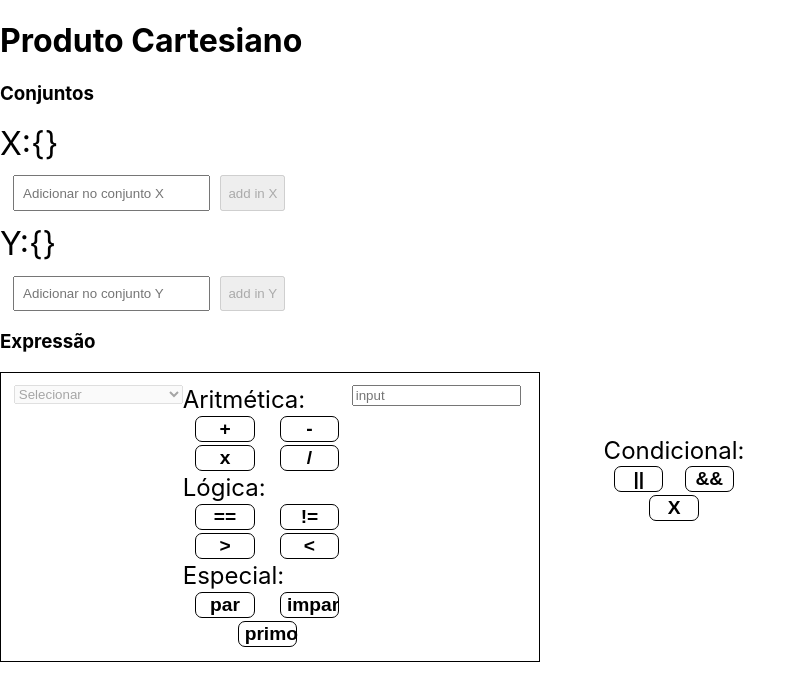
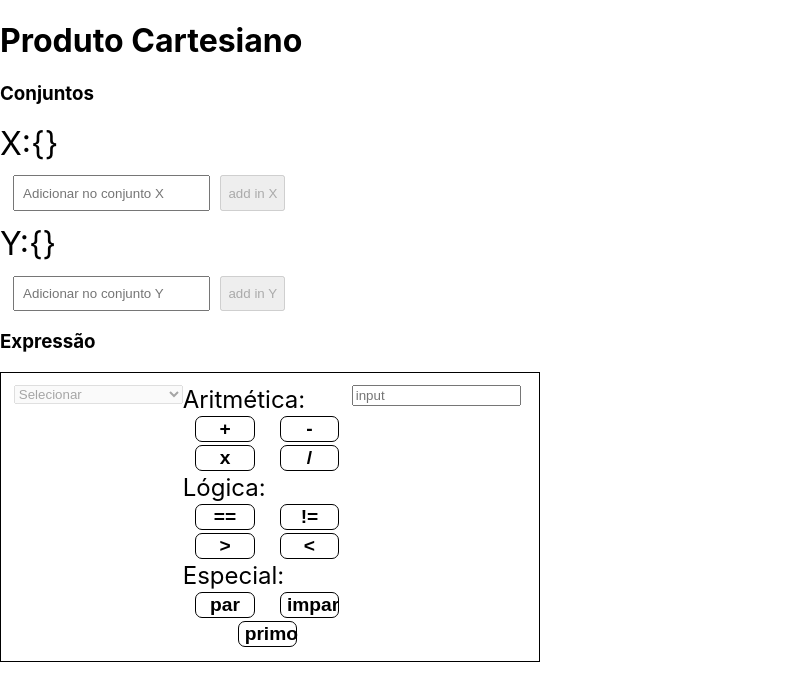
Before and after one commit to andrewcs0901/Produto-Cartesiano-Web, a React (Create React App) app in the folder produto_cartesiano/: page / in a window 1280 px wide. Shown: the top 700 px of the page, without its empty margins (0-806 px from the left). Built offline with nearby package versions, Linux system fonts and the light colour scheme.

Commit message:
alterando exibição do condicional se operação +,-

```diff
--- a/produto_cartesiano/src/components/Expression/Expression.jsx
+++ b/produto_cartesiano/src/components/Expression/Expression.jsx
@@ -9,7 +9,8 @@ const Expression = (props) => {
 
     const [expression, setExpression] = useState({
         operacao: "",
-        type: ""
+        type: "",
+        operacao1: ""
     });
 
     const onSets = [aritmetica(), logica(), especial()];
@@ -40,7 +41,9 @@ const Expression = (props) => {
         <ExpressionStyle>
             {renderOperation(["conjunto_a", "conjunto_b"], "operacao1")}
             <div className="conditional">
-                <Operation onClick={updateExpression} operations={condition} index={condicional().name} marked={expression.Condicional} />
+                {(expression.operacao1 !== "" && expression.operacao1 !== "+" && expression.operacao1 !== "-") &&
+                    <Operation onClick={updateExpression} operations={condition} index={condicional().name} marked={expression.Condicional} />
+                }
             </div>
             {(expression.Condicional && expression.Condicional.length) && renderOperation(["conjunto_c", "conjunto_d"], "operacao2")}
         </ExpressionStyle>
```
